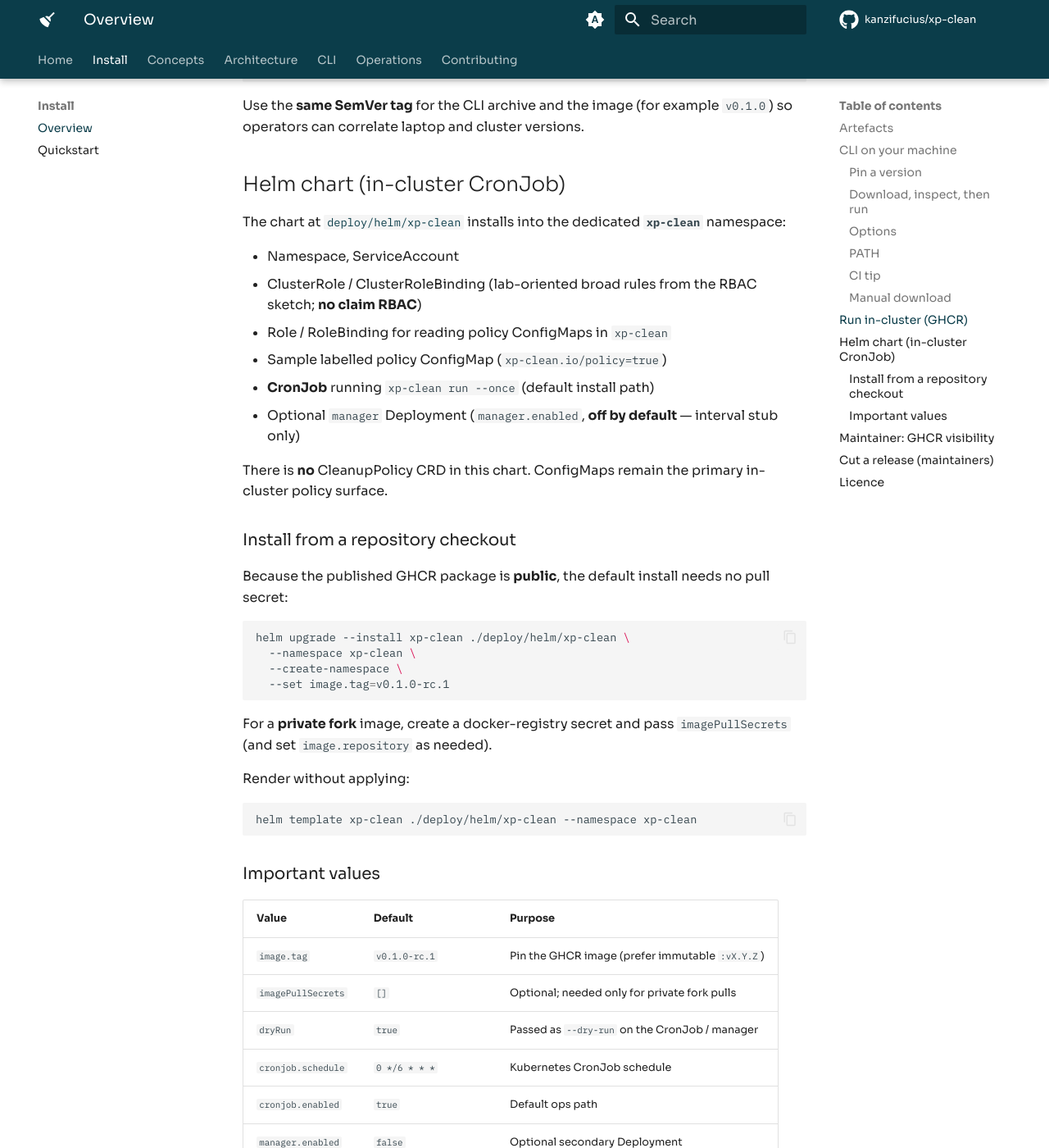
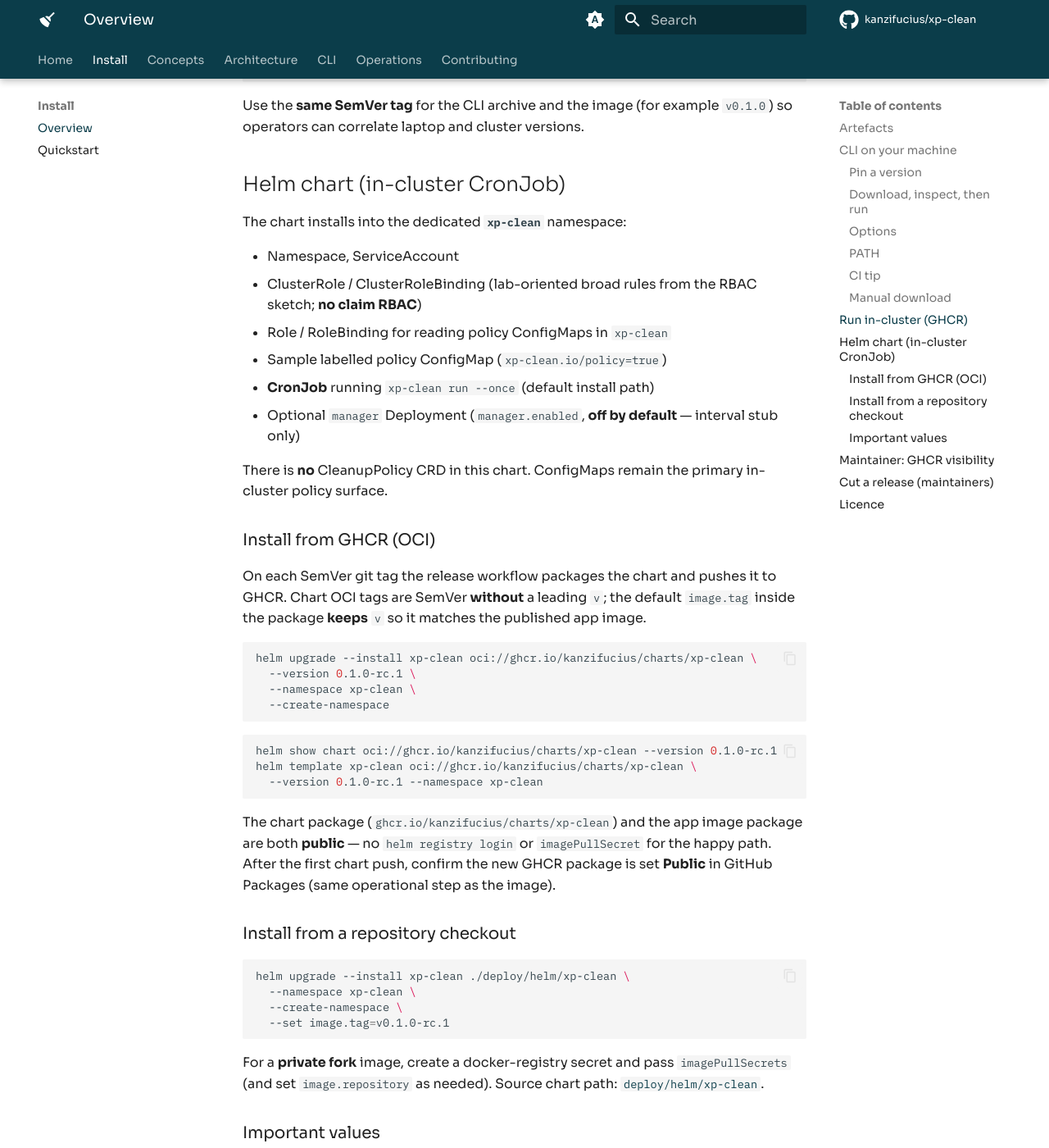
Before and after one commit to kanzifucius/xp-clean, an MkDocs documentation site: the page built from docs/install.md, in a window 1280 px wide and 1400 px high, scrolled down 2783 px. Shown: the whole window at 82% size. Built offline with MkDocs 1.6.1 and Material for MkDocs 9.7.7, drawn with Linux system fonts in a browser that asks for light colours; comment, search, counter and statistics services are not loaded; the version menu is left out; some of the changed text lies outside the part shown.

Commit message:
feat(helm): publish chart to GHCR as OCI artefact (#25)

````diff
--- a/docs/install.md
+++ b/docs/install.md
@@ -101,7 +101,7 @@ Use the **same SemVer tag** for the CLI archive and the image (for example `v0.1
 
 ## Helm chart (in-cluster CronJob)
 
-The chart at [`deploy/helm/xp-clean`](https://github.com/kanzifucius/xp-clean/tree/main/deploy/helm/xp-clean) installs into the dedicated **`xp-clean`** namespace:
+The chart installs into the dedicated **`xp-clean`** namespace:
 
 - Namespace, ServiceAccount
 - ClusterRole / ClusterRoleBinding (lab-oriented broad rules from the RBAC sketch; **no claim RBAC**)
@@ -112,9 +112,26 @@ The chart at [`deploy/helm/xp-clean`](https://github.com/kanzifucius/xp-clean/tr
 
 There is **no** CleanupPolicy CRD in this chart. ConfigMaps remain the primary in-cluster policy surface.
 
+### Install from GHCR (OCI)
+
+On each SemVer git tag the release workflow packages the chart and pushes it to GHCR. Chart OCI tags are SemVer **without** a leading `v`; the default `image.tag` inside the package **keeps** `v` so it matches the published app image.
+
+```bash
+helm upgrade --install xp-clean oci://ghcr.io/kanzifucius/charts/xp-clean \
+  --version 0.1.0-rc.1 \
+  --namespace xp-clean \
+  --create-namespace
+```
+
+```bash
+helm show chart oci://ghcr.io/kanzifucius/charts/xp-clean --version 0.1.0-rc.1
+helm template xp-clean oci://ghcr.io/kanzifucius/charts/xp-clean \
+  --version 0.1.0-rc.1 --namespace xp-clean
+```
+
+The chart package (`ghcr.io/kanzifucius/charts/xp-clean`) and the app image package are both **public** — no `helm registry login` or `imagePullSecret` for the happy path. After the first chart push, confirm the new GHCR package is set **Public** in GitHub Packages (same operational step as the image).
+
 ### Install from a repository checkout
-
-Because the published GHCR package is **public**, the default install needs no pull secret:
 
 ```bash
 helm upgrade --install xp-clean ./deploy/helm/xp-clean \
@@ -123,13 +140,7 @@ helm upgrade --install xp-clean ./deploy/helm/xp-clean \
   --set image.tag=v0.1.0-rc.1
 ```
 
-For a **private fork** image, create a docker-registry secret and pass `imagePullSecrets` (and set `image.repository` as needed).
-
-Render without applying:
-
-```bash
-helm template xp-clean ./deploy/helm/xp-clean --namespace xp-clean
-```
+For a **private fork** image, create a docker-registry secret and pass `imagePullSecrets` (and set `image.repository` as needed). Source chart path: [`deploy/helm/xp-clean`](https://github.com/kanzifucius/xp-clean/tree/main/deploy/helm/xp-clean).
 
 ### Important values
 
@@ -163,8 +174,9 @@ git tag -a v0.1.0 -m "v0.1.0"
 git push origin v0.1.0
 ```
 
-3. Watch the `release` workflow; confirm GitHub Release assets and `docker pull ghcr.io/kanzifucius/xp-clean:v0.1.0`.
+3. Watch the `release` workflow; confirm GitHub Release assets, `docker pull ghcr.io/kanzifucius/xp-clean:v0.1.0`, and `helm show chart oci://ghcr.io/kanzifucius/charts/xp-clean --version 0.1.0`.
 4. Spot-check `xp-clean version -o json` from the archive or image.
+5. On the **first** chart publish, set the GHCR package `charts/xp-clean` to **Public** (and link it to the repo) if GitHub created it private.
 
 The docs workflow also deploys a **versioned** site for that tag (see [Home](index.md) for `latest` / `dev` aliases).
 
````
Also changed, not shown: README.md (+8 -6 lines), deploy/helm/xp-clean/README.md (+33 -5 lines), docs/architecture/index.md (+1 -1 lines), docs/quickstart.md (+5 -5 lines), 6 other files.
